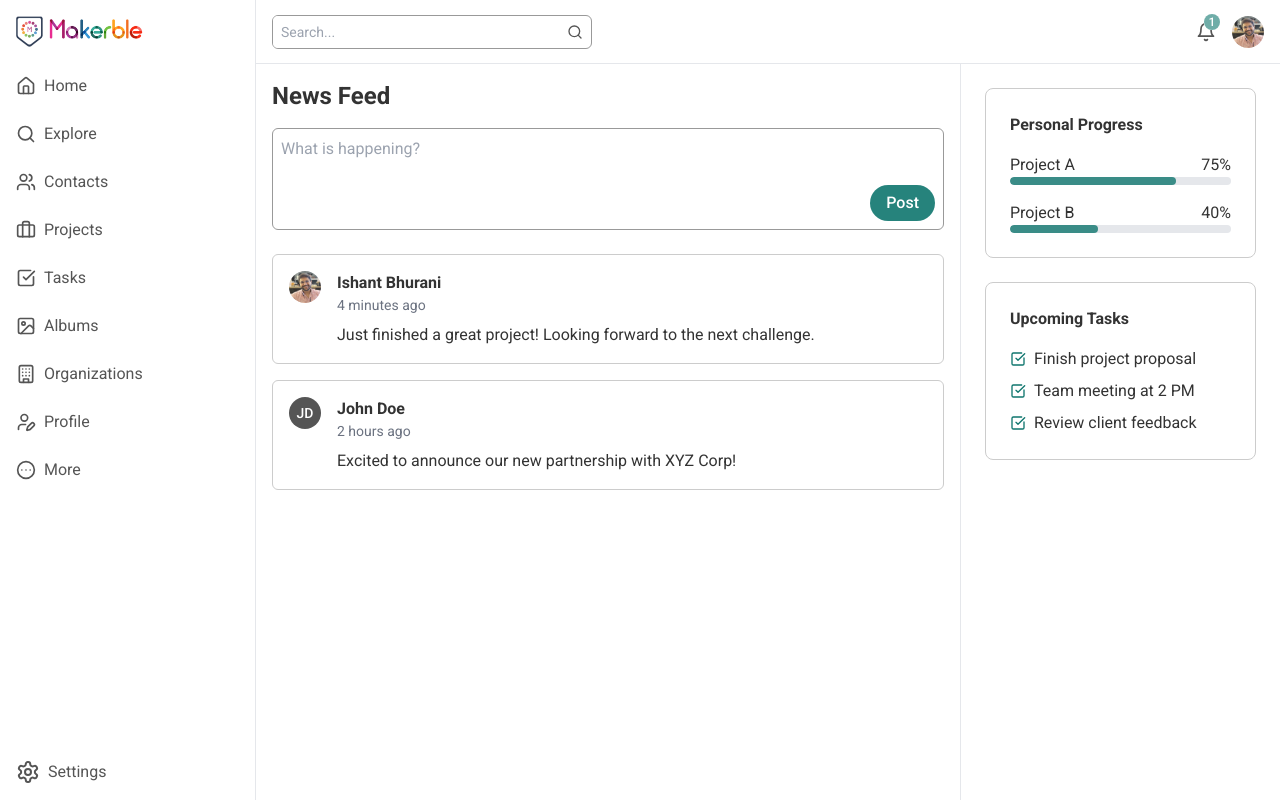
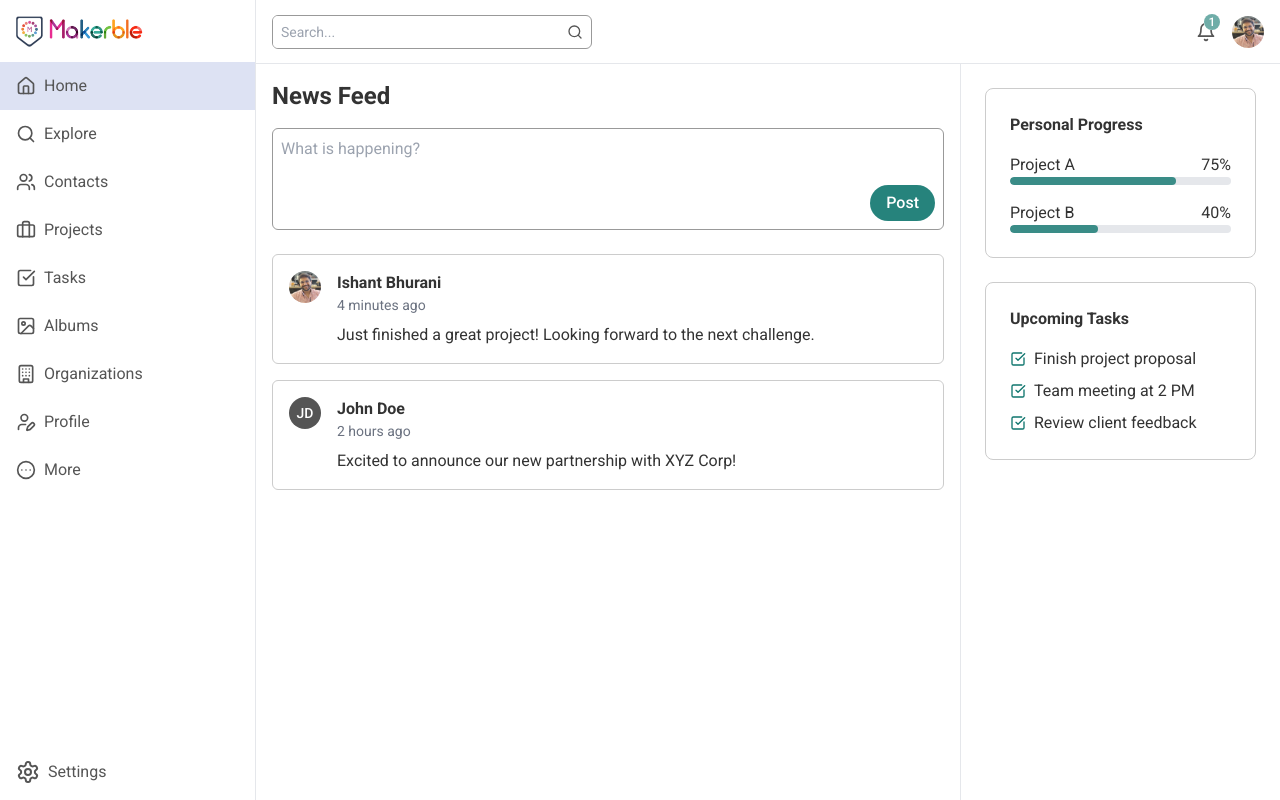
Before and after one commit to ishantbhurani/makerble-redesign, a React (Vite) app: page / in a window 1280 px wide. Built offline with nearby package versions, Linux system fonts and the light colour scheme.

Commit message:
make nav and sidebar sticky on scroll

```diff
--- a/src/components/Nav.tsx
+++ b/src/components/Nav.tsx
@@ -5,7 +5,8 @@ import NavLink from './NavLink'
 
 export default function Nav() {
   return (
-    <nav className='row-span-full flex flex-col border-r border-gray-200'>
+    <nav className='row-span-full border-r border-gray-200'>
+      <div className='sticky top-0 flex min-h-screen flex-col'>
         <div className='mx-auto p-3 md:mx-0'>
           <Link to='/'>
             <picture>
@@ -24,7 +25,10 @@ export default function Nav() {
         <ul>
           {NAV_LINKS.map((navLink, index) => (
             <li key={index}>
-            <NavLink {...navLink} />
+              <NavLink
+                {...navLink}
+                className={index === 0 ? 'bg-[rgba(30,64,175,0.15)]' : ''} // simulating active link
+              />
             </li>
           ))}
         </ul>
@@ -37,6 +41,7 @@ export default function Nav() {
             className='p-4'
           />
         </div>
+      </div>
     </nav>
   )
 }
--- a/src/components/Sidebar.tsx
+++ b/src/components/Sidebar.tsx
@@ -4,8 +4,10 @@ import UpcomingTasks from './UpcomingTasks'
 export default function Sidebar() {
   return (
     <aside className='hidden border-l border-gray-200 lg:block'>
-      <PersonalProgress />
-      <UpcomingTasks />
+      <div className='sticky top-6'>
+        <PersonalProgress />
+        <UpcomingTasks />
+      </div>
     </aside>
   )
 }
```
Lines whose indentation alone changed are shown as unchanged.
